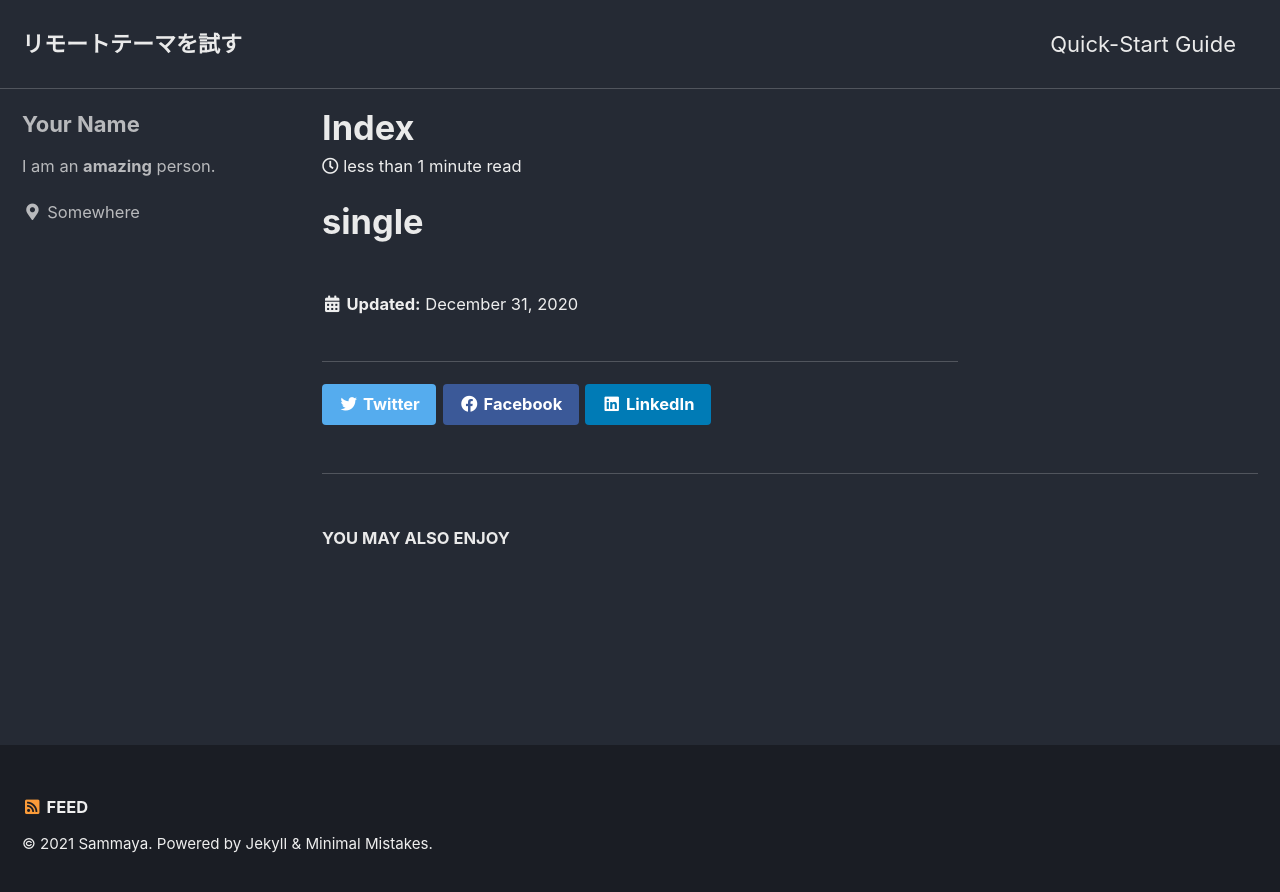
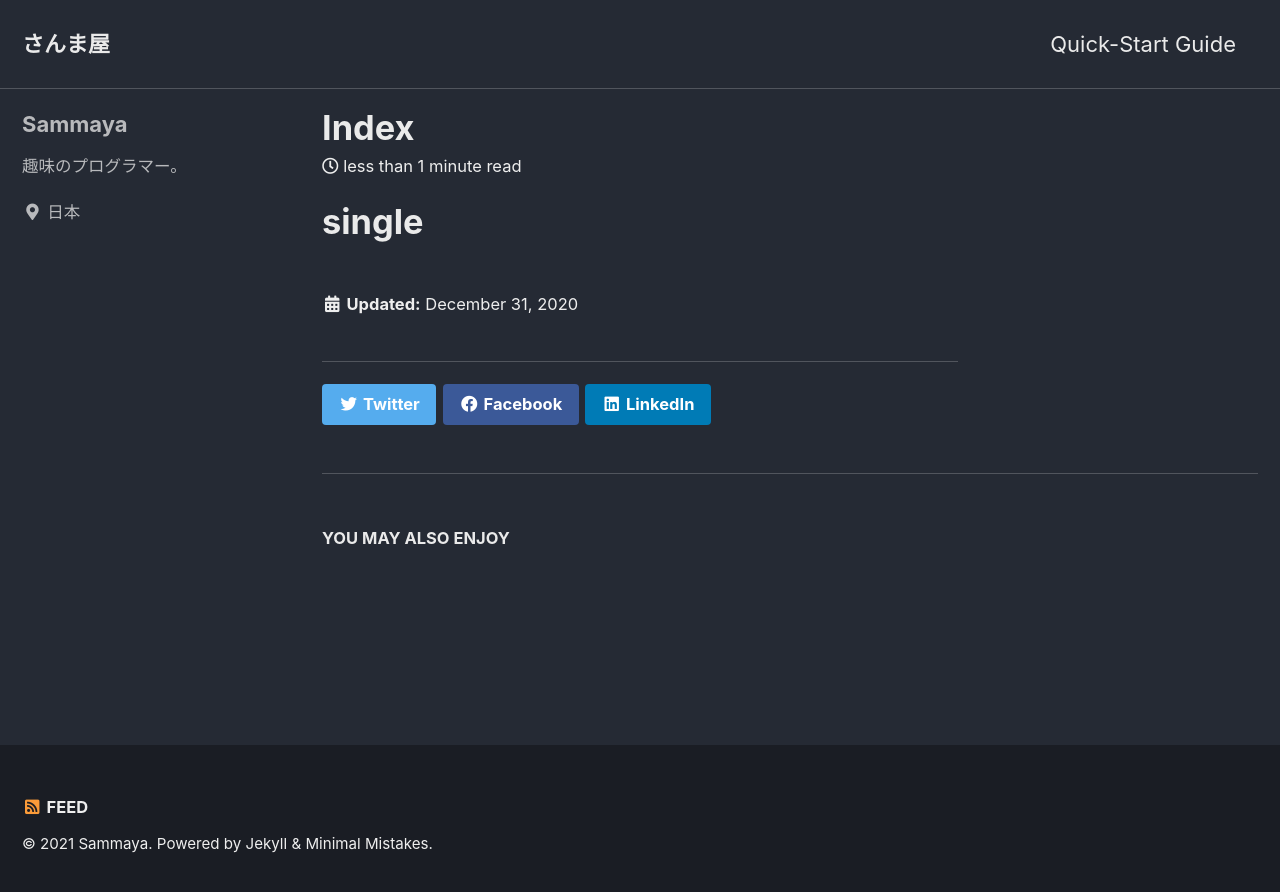
Before and after one commit to sammaya164/sammaya164.github.io, a Jekyll site: the page built from _posts/2020-12-31-index.md, in a window 1280 px wide. Shown: the top 892 px of the page. Built offline with Jekyll 4.4.1, drawn with Linux system fonts in a browser that asks for light colours; cached includes are drawn as plain includes.

Commit message:
Update _config.yml

```diff
--- a/_config.yml
+++ b/_config.yml
@@ -5,9 +5,9 @@ minimal_mistakes_skin    : "dark" # "air", "aqua", "contrast", "dark", "dirt", "
 
 # Site Settings
 locate                   : "ja"
-title                    : "リモートテーマを試す"
+title                    : "さんま屋"
 name                     : "Sammaya"
-repository               : "sammaya164/minimal-mistakes-test"
+repository               : "sammaya164/sammaya164.github.io"
 words_per_minute         : 200
 
 # SEO Related
@@ -18,10 +18,10 @@ words_per_minute         : 200
 
 # Site Author
 author:
-  name             : "Your Name"
+  name             : "Sammaya"
   avatar           : # path of avatar image, e.g. "/assets/images/bio-photo.jpg"
-  bio              : "I am an **amazing** person."
-  location         : "Somewhere"
+  bio              : "趣味のプログラマー。"
+  location         : "日本"
   email            :
   links:
     - label: "Email"
```
